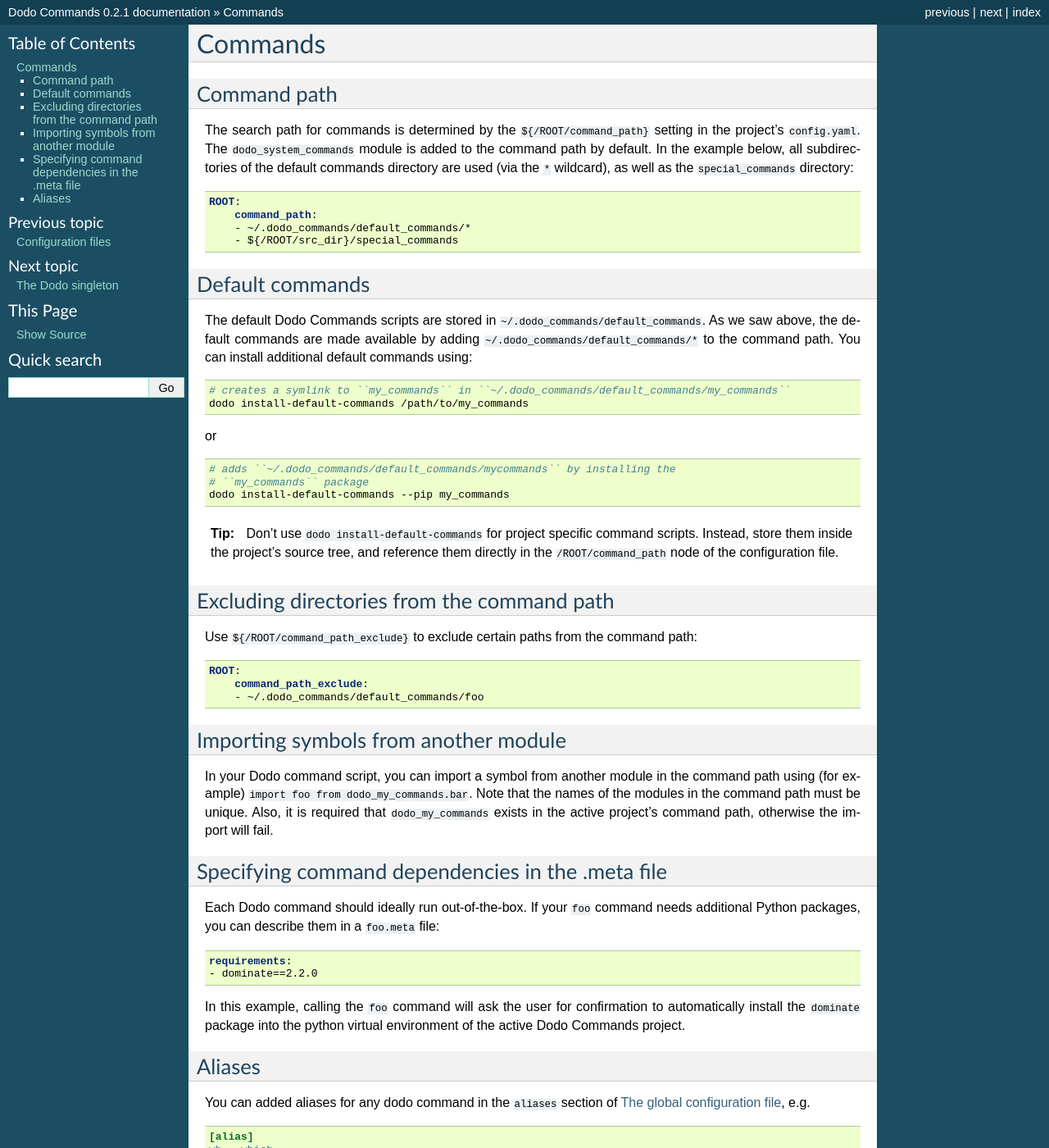
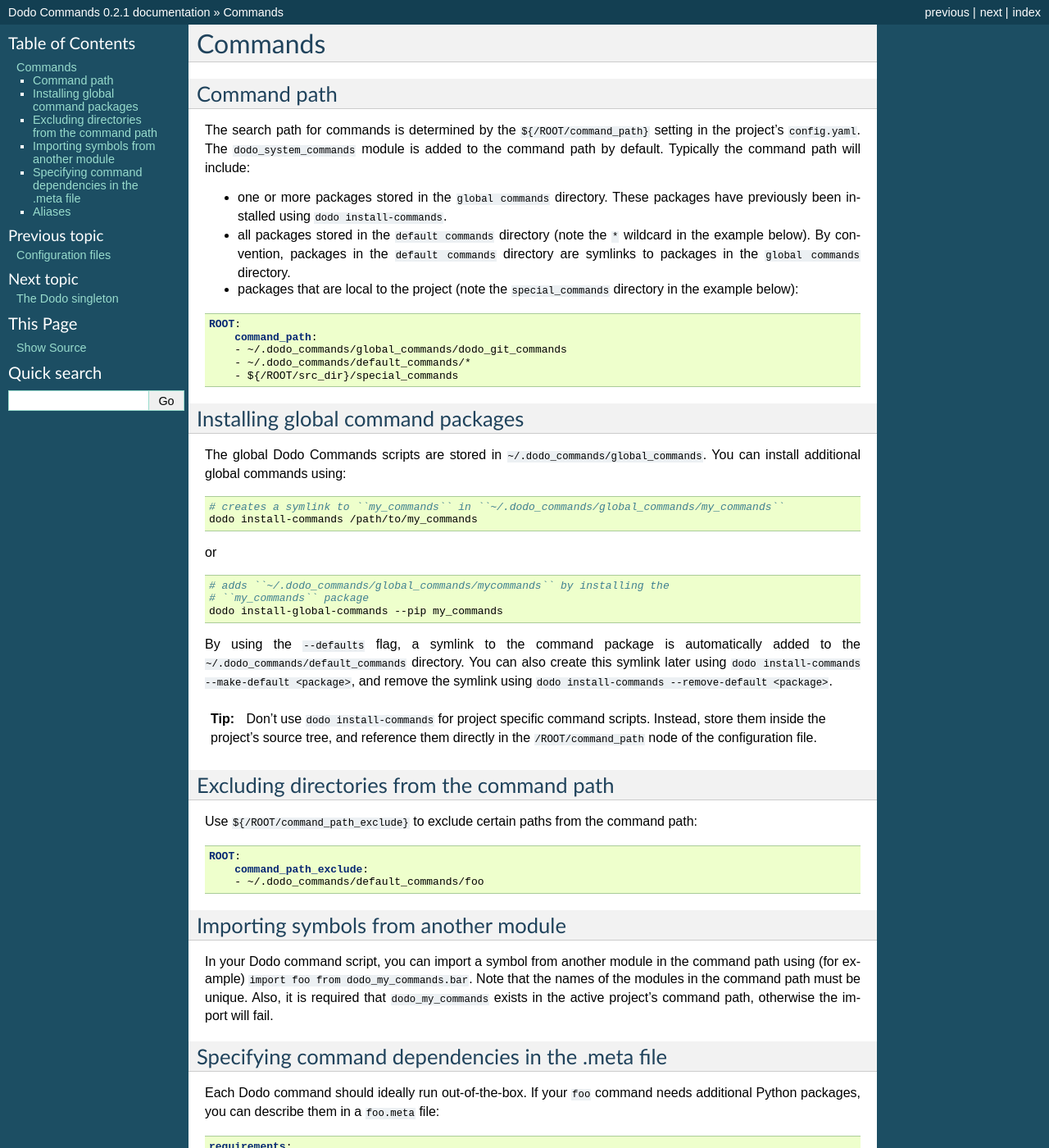
Before and after one commit to mnieber/dodo-commands, a Sphinx documentation site: the page built from doc/commands.rst, in a window 1280 px wide and 1400 px high. Shown: the whole window at 82% size. Built offline with Sphinx 7.4.7, drawn with Linux system fonts in a browser that asks for light colours; some of the changed text lies outside the part shown.

Commit message:
Add --make-default and --remove-default to install-commands

```diff
--- a/doc/commands.rst
+++ b/doc/commands.rst
@@ -7,36 +7,43 @@
 Command path
 ============
 
-The search path for commands is determined by the ``${/ROOT/command_path}`` setting in the project's ``config.yaml``. The ``dodo_system_commands`` module is added to the command path by default. In the example below, all subdirectories of the default commands directory are used (via the ``*`` wildcard), as well as the :code:`special_commands` directory:
+The search path for commands is determined by the ``${/ROOT/command_path}`` setting in the project's ``config.yaml``. The ``dodo_system_commands`` module is added to the command path by default. Typically the command path will include:
+
+- one or more packages stored in the ``global commands`` directory. These packages have previously been installed using ``dodo install-commands``.
+- all packages stored in the ``default commands`` directory (note the ``*`` wildcard in the example below). By convention, packages in the ``default commands`` directory are symlinks to packages in the ``global commands`` directory.
+- packages that are local to the project (note the :code:`special_commands` directory in the example below):
 
 .. code-block:: yaml
 
     ROOT:
         command_path:
+        - ~/.dodo_commands/global_commands/dodo_git_commands
         - ~/.dodo_commands/default_commands/*
         - ${/ROOT/src_dir}/special_commands
 
-Default commands
-================
+Installing global command packages
+==================================
 
-The default Dodo Commands scripts are stored in :code:`~/.dodo_commands/default_commands`. As we saw above, the default commands are made available by adding ``~/.dodo_commands/default_commands/*`` to the command path. You can install additional default commands using:
+The global Dodo Commands scripts are stored in :code:`~/.dodo_commands/global_commands`. You can install additional global commands using:
 
 .. code-block:: bash
 
-    # creates a symlink to ``my_commands`` in ``~/.dodo_commands/default_commands/my_commands``
-    dodo install-default-commands /path/to/my_commands
+    # creates a symlink to ``my_commands`` in ``~/.dodo_commands/global_commands/my_commands``
+    dodo install-commands /path/to/my_commands
 
 or
 
 .. code-block:: bash
 
-    # adds ``~/.dodo_commands/default_commands/mycommands`` by installing the
+    # adds ``~/.dodo_commands/global_commands/mycommands`` by installing the
     # ``my_commands`` package
-    dodo install-default-commands --pip my_commands
+    dodo install-global-commands --pip my_commands
+
+By using the ``--defaults`` flag, a symlink to the command package is automatically added to the :code:`~/.dodo_commands/default_commands` directory. You can also create this symlink later using ``dodo install-commands --make-default <package>``, and remove the symlink using ``dodo install-commands --remove-default <package>``.
 
 .. tip::
 
-    Don't use ``dodo install-default-commands`` for project specific command scripts. Instead, store them inside the project's source tree, and reference them directly in the ``/ROOT/command_path`` node of the configuration file.
+    Don't use ``dodo install-commands`` for project specific command scripts. Instead, store them inside the project's source tree, and reference them directly in the ``/ROOT/command_path`` node of the configuration file.
 
 Excluding directories from the command path
 ===========================================
```
Also changed, not shown: other parts of doc/commands.rst (+1 -0 lines), 1 other file.
